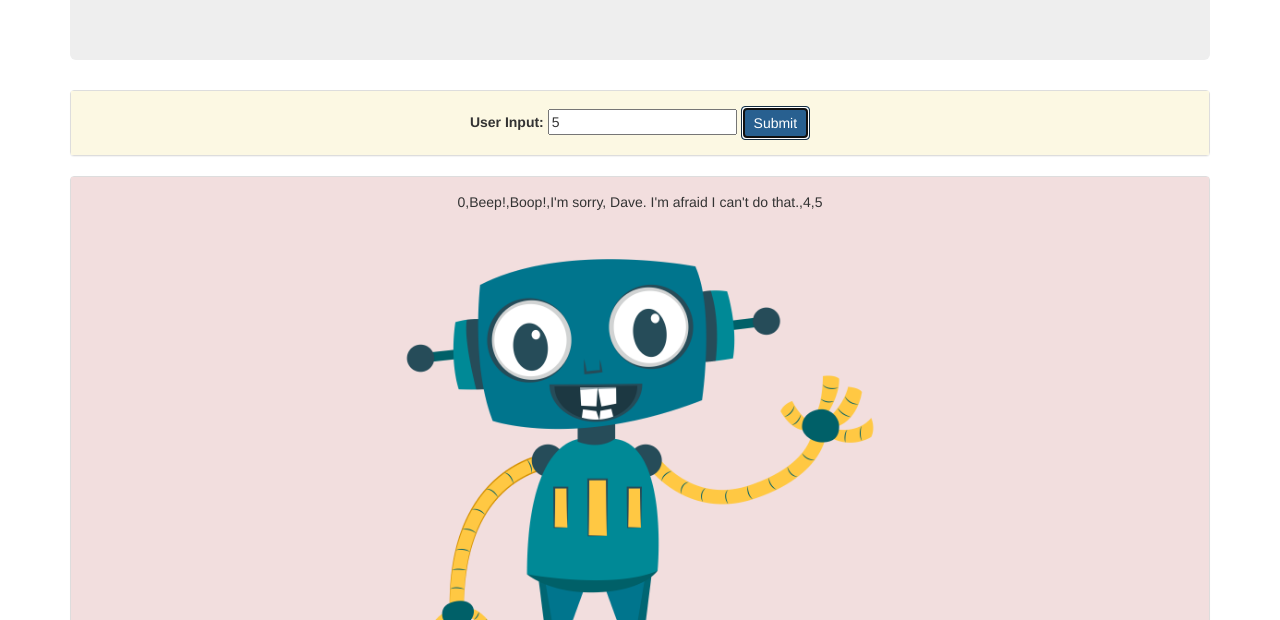
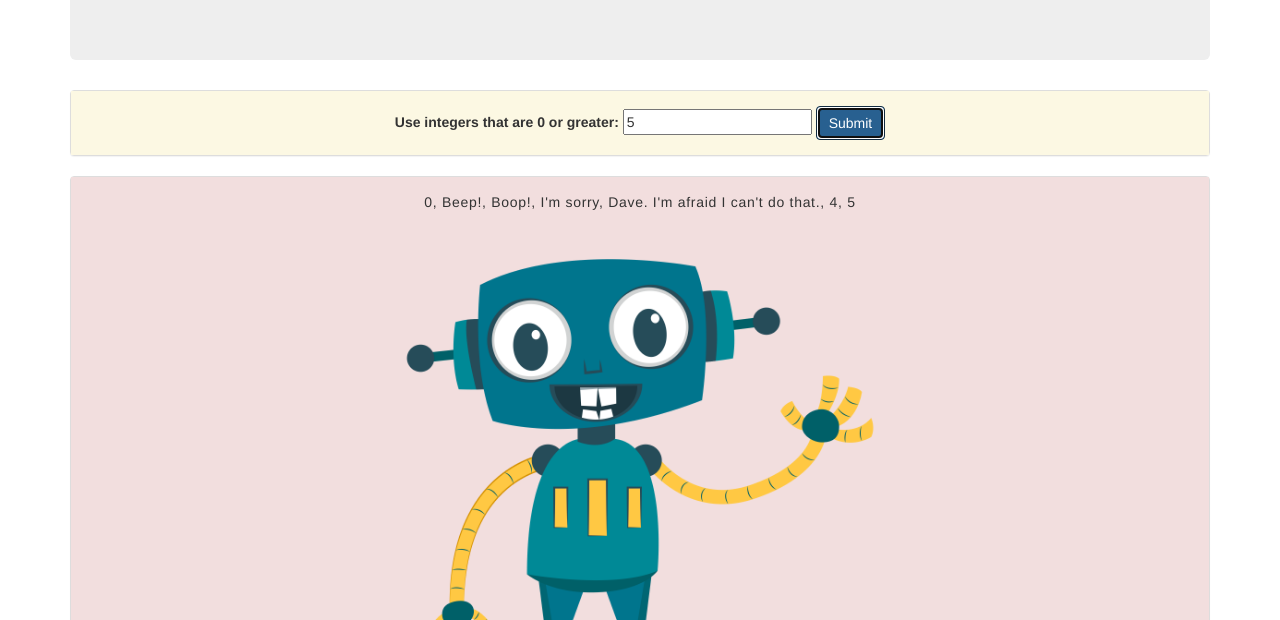
Before and after one commit to MikeSB3/arrays-and-looping-code-review, a plain HTML site: page index.html in a window 1280 px wide. Both pictures are taken after typing "5" into the empty fields and a click on the button "Submit". Shown: the part 180-800 px from the top of the page. Drawn offline with Linux system fonts and the light colour scheme.

Commit message:
add some text output styling and spacing within the array.

```diff
--- a/css/styles.css
+++ b/css/styles.css
@@ -4,6 +4,10 @@
 
 .submission {
   display: none;
+}
+
+#entered {
+  letter-spacing: 0.05em;
 }
 
 img {
--- a/index.html
+++ b/index.html
@@ -17,7 +17,7 @@
       <div class="panel panel-default">
         <div class="panel-body bg-warning">
           <form id="mainForm">
-            <label for="userInput">User Input:</label>
+            <label for="userInput">Use integers that are 0 or greater:</label>
             <input id="userInput" type="number">
             <button class="btn btn-primary" type="submit">Submit</button>
           </form>
--- a/js/scripts.js
+++ b/js/scripts.js
@@ -4,13 +4,13 @@ var userOutput = function(userInput) {
 
   for (var i = 0; i <= userInput; i++) {
     if (i.toString().includes("3") ) {
-      arrays.push("I'm sorry, Dave. I'm afraid I can't do that.");
+      arrays.push(" I'm sorry, Dave. I'm afraid I can't do that.");
     } else if (i.toString().includes("2")) {
-      arrays.push("Boop!");
+      arrays.push(" Boop!");
     } else if (i.toString().includes("1")) {
-      arrays.push("Beep!");
+      arrays.push(" Beep!");
     } else {
-      arrays.push(i);
+      arrays.push(" " + i);
     }
   }
   return arrays
```
